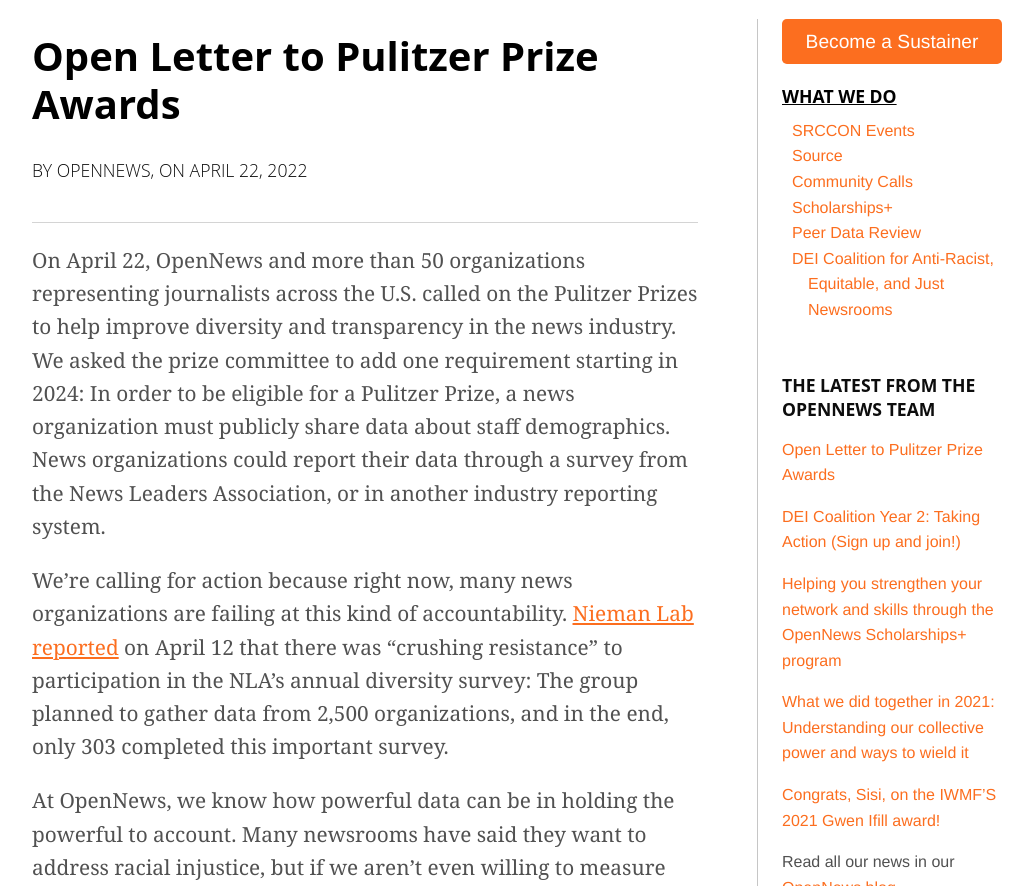
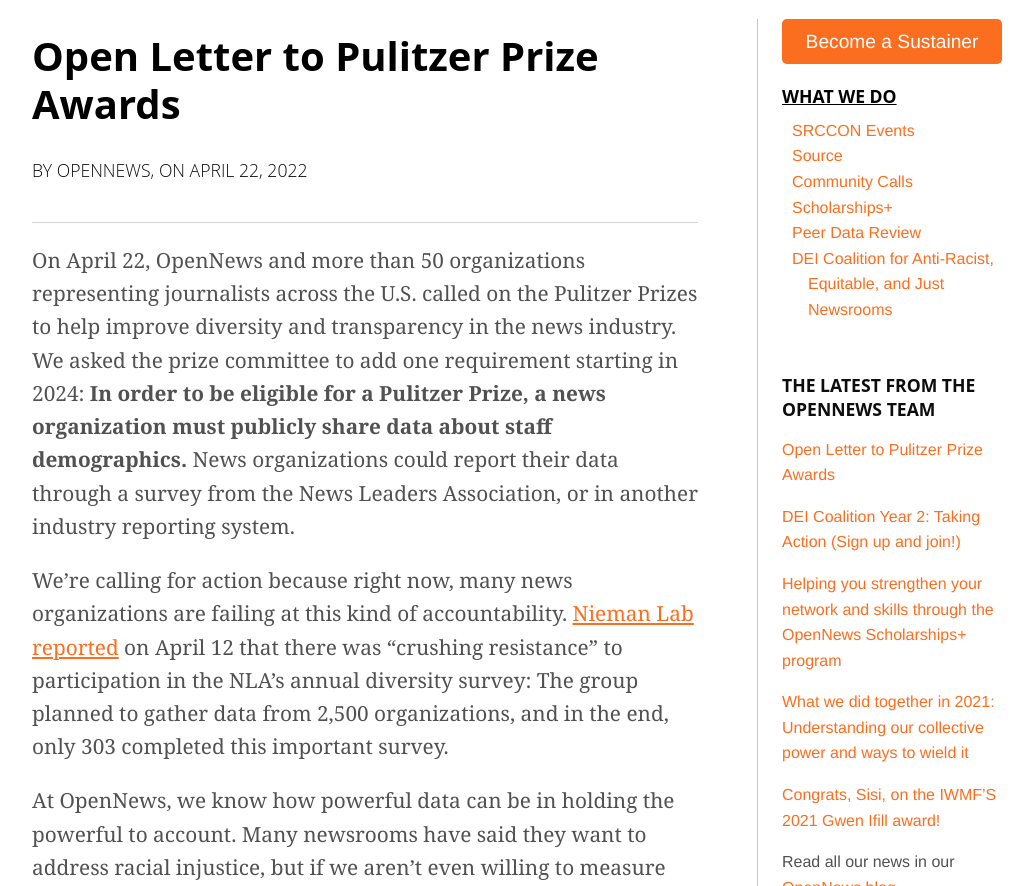
Before and after one commit to OpenNews/opennews-website, a Jekyll site: the page built from _posts/2022-04-22-open-letter-to-pulitzers.md, in a window 1280 px wide and 900 px high, scrolled down 423 px, cut to the strip 14-900 px from the top of the window. Shown: the whole strip, without its empty margins (118-1151 px from the left). Built offline with Jekyll 4.4.1, drawn with Linux system fonts in a browser that asks for light colours; nearby versions of some CDN libraries; some web fonts are replaced; comment, search, counter and statistics services are not loaded.

Commit message:
adding bold

```diff
--- a/_posts/2022-04-22-open-letter-to-pulitzers.md
+++ b/_posts/2022-04-22-open-letter-to-pulitzers.md
@@ -7,7 +7,7 @@
 excerpt: "We asked the prize committee to add one requirement starting in 2024: In order to be eligible for a Pulitzer Prize, a news organization must publicly share data about staff demographics."
 ---
 
-On April 22, OpenNews and more than 50 organizations representing journalists across the U.S. called on the Pulitzer Prizes to help improve diversity and transparency in the news industry. We asked the prize committee to add one requirement starting in 2024: In order to be eligible for a Pulitzer Prize, a news organization must publicly share data about staff demographics. News organizations could report their data through a survey from the News Leaders Association, or in another industry reporting system.
+On April 22, OpenNews and more than 50 organizations representing journalists across the U.S. called on the Pulitzer Prizes to help improve diversity and transparency in the news industry. We asked the prize committee to add one requirement starting in 2024: **In order to be eligible for a Pulitzer Prize, a news organization must publicly share data about staff demographics.** News organizations could report their data through a survey from the News Leaders Association, or in another industry reporting system.
 
 We're calling for action because right now, many news organizations are failing at this kind of accountability. [Nieman Lab reported](https://www.niemanlab.org/2022/04/crushing-resistance-yet-again-newsrooms-arent-showing-up-to-the-industrys-largest-diversity-survey/) on April 12 that there was “crushing resistance” to participation in the NLA's annual diversity survey: The group planned to gather data from 2,500 organizations, and in the end, only 303 completed this important survey.
 
```
